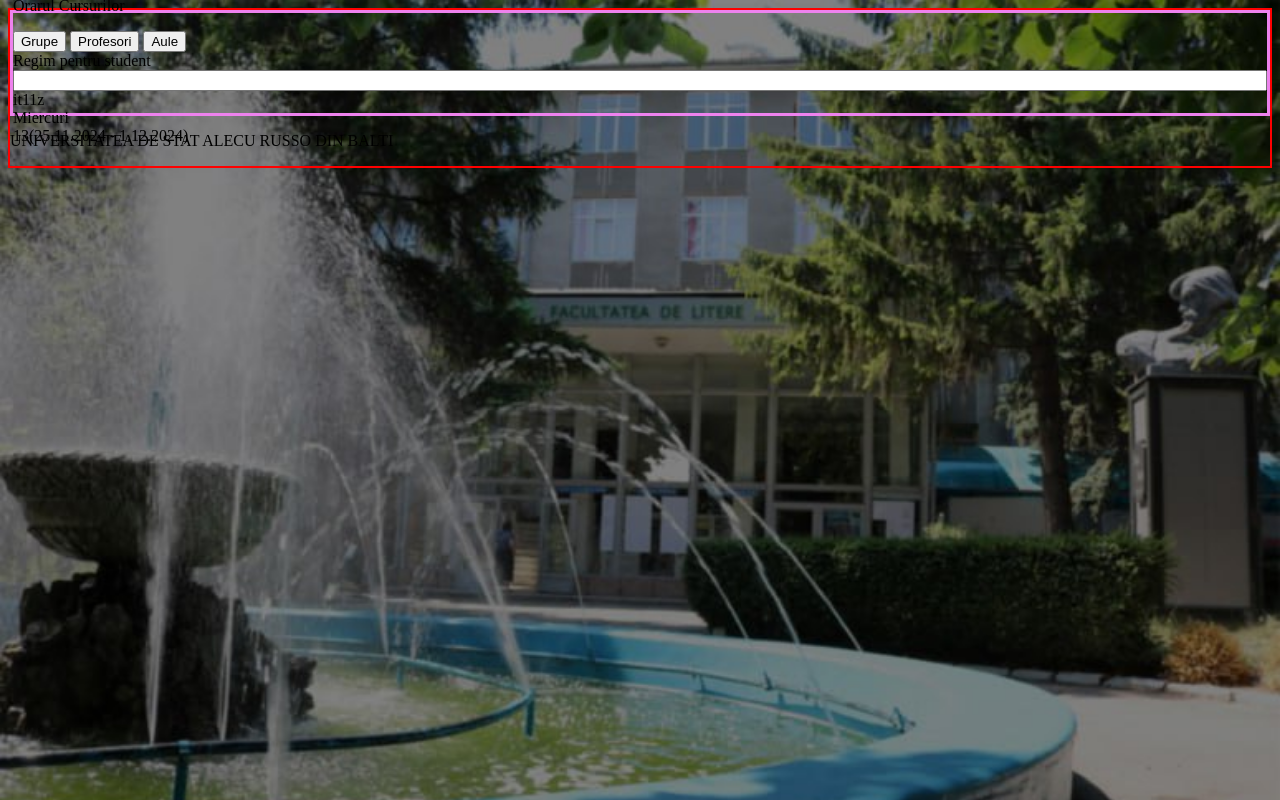
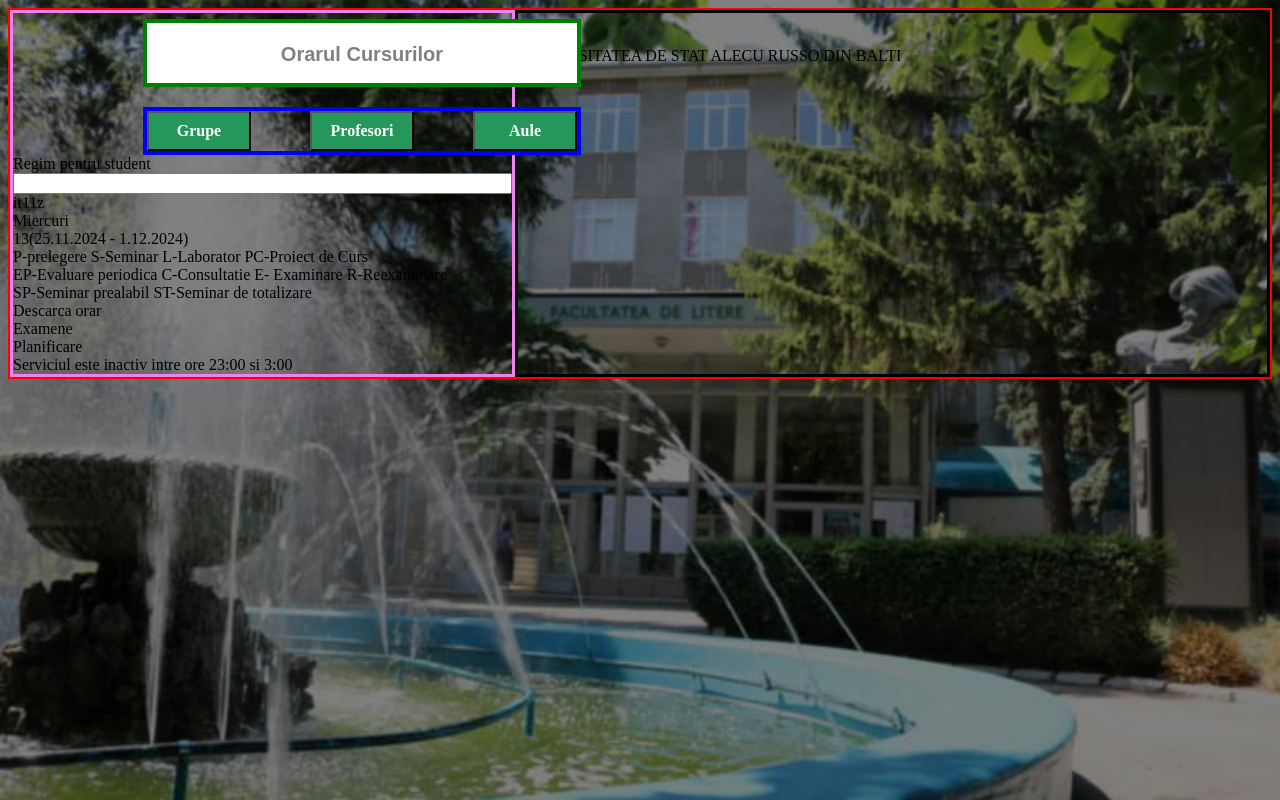
Before and after one commit to mihaelababan/EP, a plain HTML site: page index.html in a window 1280 px wide. Drawn offline with Linux system fonts and the light colour scheme.

Commit message:
third push

```diff
--- a/app.css
+++ b/app.css
@@ -5,24 +5,76 @@ body{
 
 }
 .all{
-
+    display: flex;
     border: 2px solid red;
 }
 .left{
-
+    left:0;
     border: 3px solid violet;
-
-    height: 100px;
+    width: 40%;
     justify-content: center;
     display:flex;
-    justify-items: center;
     flex-direction: column;
 }
+.orar{
+    border: 4px solid green;
+    text-align: center;
+    color: grey;
+    width: 430px;
+    height: 55px;
+    background-color: white;
+    left: 130px;
+    position: relative;
+    margin-top: 6px;
+    margin-bottom: 20px;
+    font-family: Arial, Helvetica, sans-serif;
+    font-size: 20px;
+    padding-bottom:5px ;
+}
 .butoane{
-    align-self: left;
+    left: 130px;
+    position: relative;
+    width: 430px;
+    height: 40px;
+    border: 4px solid blue;
+}
+.buton-gpa{
+    width: 104px;
+    height: 40px;
+    margin-right: 55px;
+    font-family: 'Times New Roman', Times, serif;
+    font-size: 16px;
+    cursor: pointer;
+    background-color: #25975A;
+    color: white
+}
+.buton-gpa3{
+    width: 104px;
+    height: 40px;
+    font-family: 'Times New Roman', Times, serif;
+    font-size: 16px;
+    cursor: pointer;
+    background-color: #25975A;
+    color: white
+}
+.buton-gpa:hover{
+    background-color: white;
+    color: black;
+}
+.buton-gpa3:hover{
+    background-color: white;
+    color: black;
 }
 .tabel{
     display: grid;
     grid-row: auto auto auto auto auto auto auto auto;
 
 }
+.right{
+    right: 0;
+    border: 3px solid black;
+    width: 60%;
+    display: flex;
+    flex-direction: column;
+
+}
--- a/index.html
+++ b/index.html
@@ -9,12 +9,12 @@
         <div class="all">
             <section class="left">
                 <div class="orar">
-                   <p> Orarul Cursurilor</p>
+                   <p><b> Orarul Cursurilor</b></p>
                 </div>
                 <div class="butoane">
-                    <button>Grupe</button>
-                    <button>Profesori</button>
-                    <button>Aule</button>
+                    <button class="buton-gpa"><b>Grupe</b></button>
+                    <button class="buton-gpa"><b>Profesori</b></button>
+                    <button class="buton-gpa3"><b>Aule</b></button>
                 </div>
                 <div>
                     Regim pentru student
@@ -89,12 +89,35 @@
                     <div class="cell"></div>
                     <div class="cell"></div>
                 </div>
+                <div> P-prelegere  S-Seminar  L-Laborator  PC-Proiect de Curs</div>
+                <div> EP-Evaluare periodica  C-Consultatie  E- Examinare R-Reexaminare</div>
+                <div> SP-Seminar prealabil  ST-Seminar de totalizare</div>
+                <div class="casete">
+                    <div>Descarca orar </div>
+                    <div>Examene</div>
+                    <div>Planificare</div>
+                </div>
+                <div class="si">Serviciul este inactiv intre ore 23:00 si 3:00</div>
             </section>
 
             <section class="right">
+                <div><img src=""></div>
                 <div><p>UNIVERSITATEA DE STAT ALECU RUSSO DIN BALTI</p></div>
                 <div class="orar-day">
-                    <div class="ora"
+                    <div class="ora"></div>
+                    <div class="ora"></div>
+                    <div class="ora"></div>
+                    <div class="ora"></div>
+                    <div class="ora"></div>
+                    <div class="ora"></div>
+                    <div class="ora"></div>
+                    <div class="ora"></div>
+                    <div class="ora"></div>
+                    <div class="ora"></div>
+                    <div class="ora"></div>
+                    <div class="ora"></div>
+                    <div class="ora"></div>
+                    <div class="ora"></div>
                 </div>
             </section>
 
```
